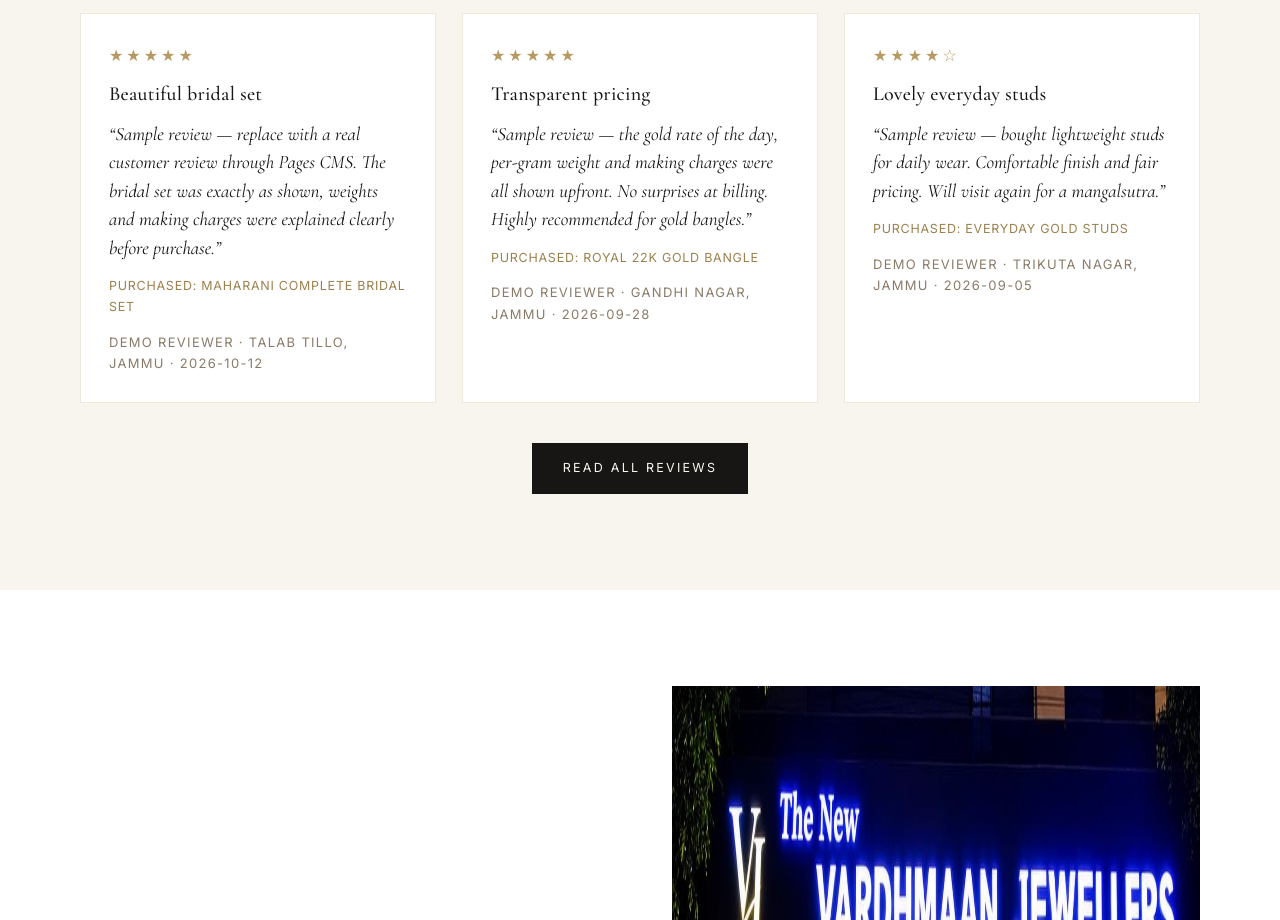
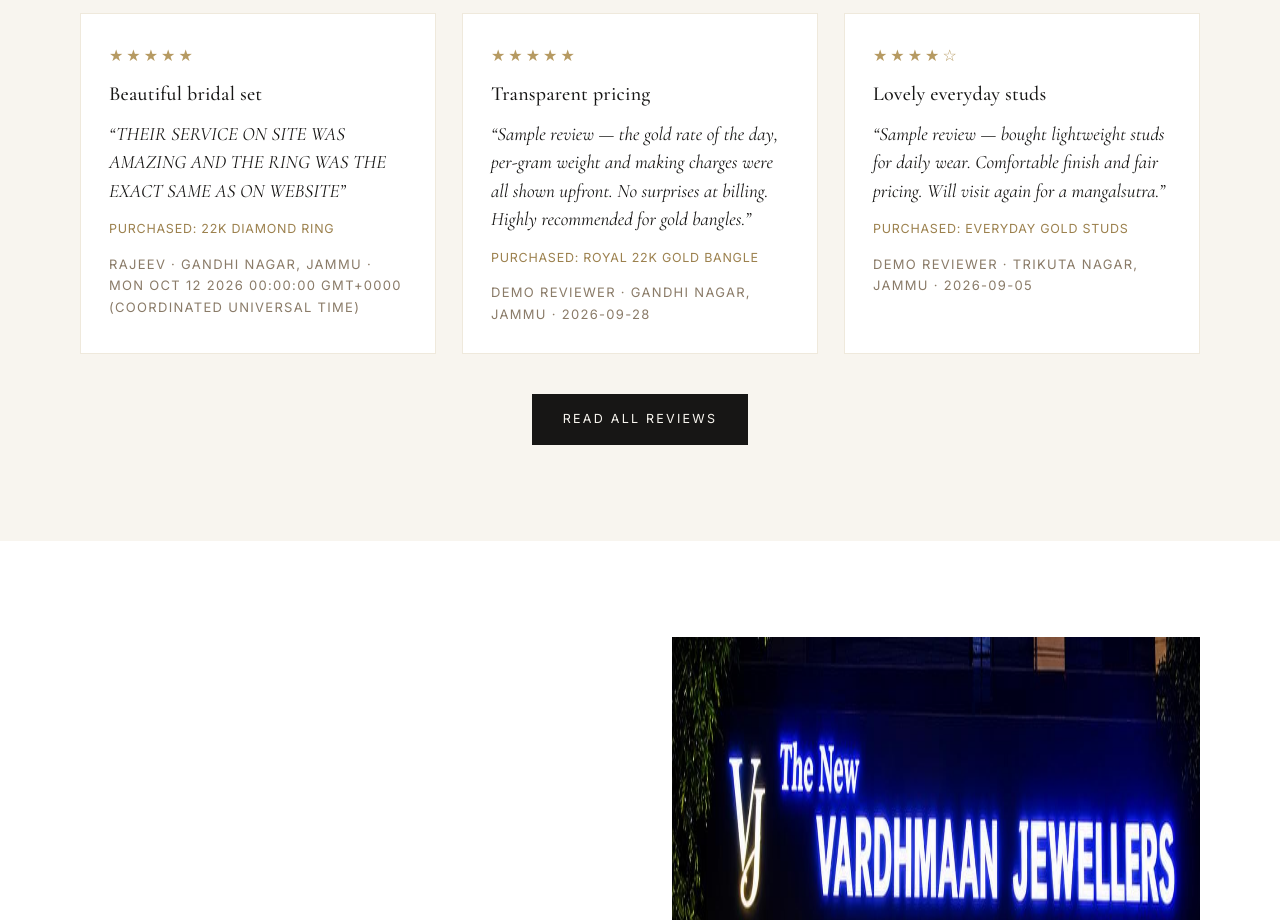
Before and after one commit to anhad2009jain-web/THE-NEW-VARDHMAAN-JEWELERS, an Astro site: page / in a window 1280 px wide. Shown: the part 7440-8360 px from the top of the page. Built offline with nearby package versions, Linux system fonts and the light colour scheme; Astro itself is replaced by a stand-in of ours.

Commit message:
Update src/content/reviews/demo-review-1.md (via Pages CMS)

```diff
--- a/src/content/reviews/demo-review-1.md
+++ b/src/content/reviews/demo-review-1.md
@@ -1,11 +1,11 @@
 ---
-customerName: "Demo Reviewer"
-location: "Talab Tillo, Jammu"
+customerName: RAJEEV
+location: GANDHI NAGAR, Jammu
 rating: 5
-title: "Beautiful bridal set"
-review: "Sample review — replace with a real customer review through Pages CMS. The bridal set was exactly as shown, weights and making charges were explained clearly before purchase."
-productName: "Maharani Complete Bridal Set"
-date: "2026-10-12"
+title: Beautiful bridal set
+review: THEIR SERVICE ON SITE WAS AMAZING AND THE RING WAS THE EXACT SAME AS ON WEBSITE
+productName: 22K DIAMOND RING
+date: 2026-10-12
 order: 10
 published: true
 ---
```
